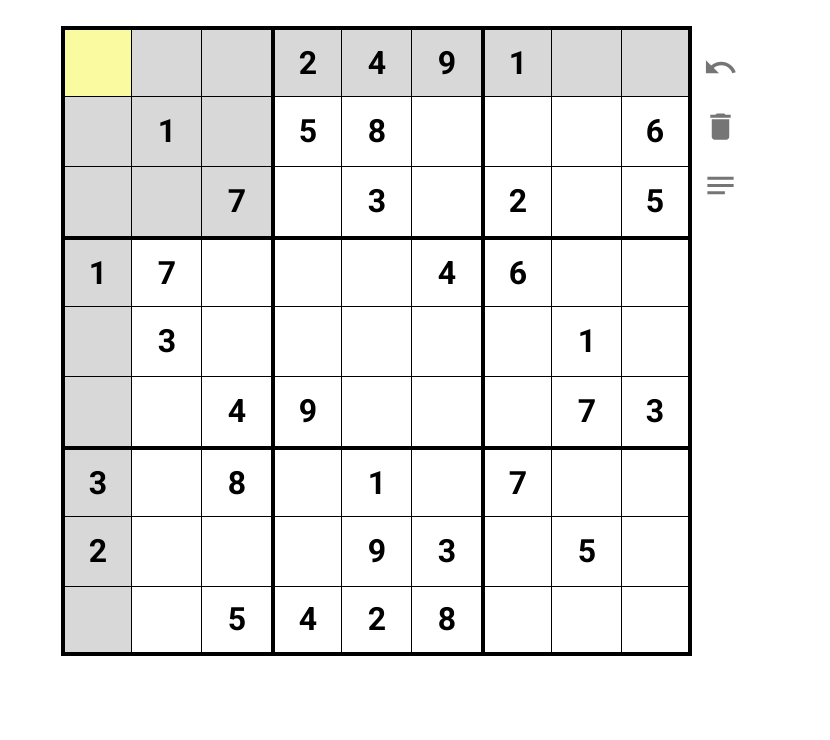
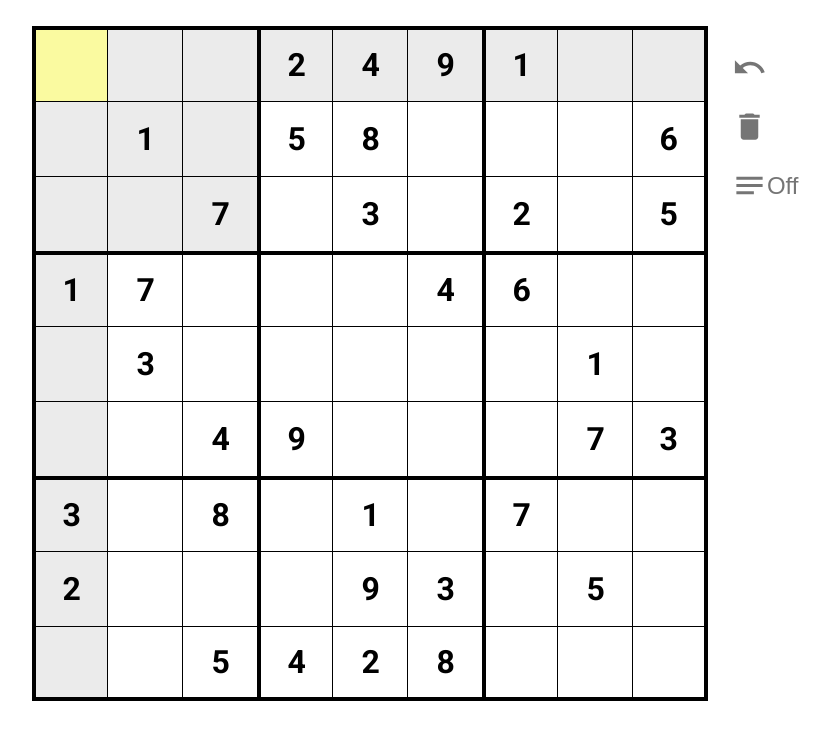
Before and after one commit to chshsmit/Sudokujs, a React (Create React App) app: page / in a window 1280 px wide. Shown: the top 740 px of the page, without its empty margins (200-1030 px from the left). Built offline with nearby package versions, Linux system fonts and the light colour scheme; the HTML template or start-up script is replaced by a standard one.

Commit message:
Added in the ability to type notes

```diff
--- a/src/components/Actions/ActionIcon.tsx
+++ b/src/components/Actions/ActionIcon.tsx
@@ -4,7 +4,7 @@
  * @description
  * @created 2020-10-21T14:20:58.321Z-07:00
  * @copyright
- * @last-modified 2020-10-21T14:58:19.069Z-07:00
+ * @last-modified 2020-10-21T15:21:15.407Z-07:00
  */
 
 import React from "react";
--- a/src/components/Actions/Actions.tsx
+++ b/src/components/Actions/Actions.tsx
@@ -3,7 +3,7 @@
  * @author Christopher Smith
  * @description
  * @created 2020-10-21T13:12:57.896Z-07:00
- * @last-modified 2020-10-21T14:56:27.765Z-07:00
+ * @last-modified 2020-10-22T14:11:53.663Z-07:00
  */
 
 import React from "react";
@@ -20,6 +20,7 @@ import NotesIcon from "@material-ui/icons/Notes";
 const ActionsStyles = makeStyles({
   mainActionContainer: {
     marginTop: "3%",
+    marginLeft: "1%",
     width: "10%",
     // margin: "auto",
   },
@@ -28,6 +29,8 @@ const ActionsStyles = makeStyles({
 interface ActionsProps {
   activeCellEditable: boolean;
   deleteCell: (value: number) => void;
+  toggleNoteMode: () => void;
+  noteModeActive: boolean;
 }
 
 // ---------------------------------------------------------------
@@ -35,7 +38,11 @@ interface ActionsProps {
 const Actions = ({
   activeCellEditable,
   deleteCell,
+  toggleNoteMode,
+  noteModeActive,
 }: ActionsProps): React.ReactElement => {
+  console.log({ noteModeActive });
+
   const classes = ActionsStyles();
   return (
     <Grid
@@ -57,9 +64,14 @@ const Actions = ({
         icon={<DeleteIcon fontSize="large" />}
       />
       <ActionIcon
-        action={() => console.log("Hello")}
+        action={toggleNoteMode}
         actionText="Notes"
-        icon={<NotesIcon fontSize="large" />}
+        icon={(
+          <>
+            <NotesIcon fontSize="large" />
+            {noteModeActive ? "On" : "Off"}
+          </>
+        )}
       />
     </Grid>
   );
--- a/src/components/Board/Board.tsx
+++ b/src/components/Board/Board.tsx
@@ -3,20 +3,20 @@
  * @author Christopher Smith
  * @description
  * @created 2020-10-20T11:40:07.951Z-07:00
- * @last-modified 2020-10-21T14:55:37.139Z-07:00
+ * @last-modified 2020-10-22T14:10:29.434Z-07:00
  */
 
 import React from "react";
 import { makeStyles } from "@material-ui/core/styles";
 
 import Cell from "components/Cell/Cell";
-import { checkIfIndexInBox } from "utils/utils";
+import { checkIfIndexInBox, CellNotes } from "utils/utils";
 
 const BoardStyles = makeStyles({
   boardGrid: {
     display: "grid",
-    gridTemplateColumns: "repeat(9, 70px)",
-    gridTemplateRows: "repeat(9, 70px)",
+    gridTemplateColumns: "repeat(9, 75px)",
+    gridTemplateRows: "repeat(9, 75px)",
     width: "fit-content",
     marginTop: "2%",
   },
@@ -28,6 +28,7 @@ interface BoardProps {
   activeRowPosition: number;
   activeColumnPosition: number;
   uneditableCells: Array<string>;
+  cellNotes: CellNotes;
 }
 
 const Board = ({
@@ -36,6 +37,7 @@ const Board = ({
   activeRowPosition,
   activeColumnPosition,
   uneditableCells,
+  cellNotes,
 }: BoardProps): React.ReactElement => {
   const classes = BoardStyles();
 
@@ -65,6 +67,8 @@ const Board = ({
           value={value}
           key={`${rowIndex - columnIndex}`}
           onClick={changeActiveCell}
+          notes={cellNotes[`${rowIndex}-${columnIndex}`]}
+          activeCellValue={sudokuGrid[activeRowPosition][activeColumnPosition]}
         />
       );
     });
--- a/src/components/Cell/Cell.tsx
+++ b/src/components/Cell/Cell.tsx
@@ -3,16 +3,17 @@
  * @author Christopher Smith
  * @description
  * @created 2020-10-20T11:48:46.510Z-07:00
- * @last-modified 2020-10-21T14:50:55.643Z-07:00
+ * @last-modified 2020-10-22T14:25:06.568Z-07:00
  */
 
 import React from "react";
 import { makeStyles } from "@material-ui/core/styles";
 import clsx from "clsx";
+import classes from "*.module.css";
 
 const CellStyles = makeStyles({
   mainCell: {
-    width: "70px",
+    width: "75px",
     borderLeft: "1px solid",
     borderTop: "1px solid",
     borderColor: "black !important",
@@ -29,22 +30,32 @@ const CellStyles = makeStyles({
     background: "#fafaa0",
   },
   constrainingCell: {
-    background: "rgba(60, 60, 60, 0.2)",
+    background: "rgba(60, 60, 60, 0.1)",
   },
   lastColumn: {
     borderRight: "4px solid",
-    width: "66px",
+    width: "71px",
   },
   lastRow: {
     borderBottom: "4px solid",
   },
   thickLeft: {
     borderLeft: "4px solid",
-    width: "66px",
+    width: "71px",
   },
   thickTop: {
     borderTop: "4px solid",
-    height: "66px",
+    height: "71px",
+  },
+  notesCell: {
+    display: "grid",
+    gridTemplateColumns: "repeat(3, 24px)",
+    gridTemplateRows: "repeat(3, 24px)",
+    color: "rgba(60, 60, 60, 0.5)",
+    fontSize: "medium",
+  },
+  activeCellValueNote: {
+    color: "black",
   },
 });
 
@@ -56,6 +67,8 @@ interface CellProps {
   columnPosition: number;
   onClick: (rowPosition: number, columnPosition: number) => void;
   editable: boolean;
+  notes: Array<boolean>;
+  activeCellValue: number;
 }
 
 const Cell = ({
@@ -66,6 +79,8 @@ const Cell = ({
   onClick,
   isConstrainingActive,
   editable,
+  notes,
+  activeCellValue,
 }: CellProps): React.ReactElement => {
   const styles = CellStyles();
 
@@ -85,7 +100,28 @@ const Cell = ({
       className={cellClass}
       onClick={() => onClick(rowPosition, columnPosition)}
     >
-      {value ? value : ""}
+      {value ? (
+        value
+      ) : notes.length !== 0 ? (
+        <div className={styles.notesCell}>
+          {notes.map((value, index) => {
+            return (
+              <div
+                key={index}
+                className={
+                  activeCellValue === index + 1
+                    ? styles.activeCellValueNote
+                    : ""
+                }
+              >
+                {value ? index + 1 : ""}
+              </div>
+            );
+          })}
+        </div>
+      ) : (
+        ""
+      )}
     </div>
   );
 };
--- a/src/components/Game/Game.tsx
+++ b/src/components/Game/Game.tsx
@@ -4,14 +4,20 @@
  * @description
  * @created 2020-10-20T14:39:32.323Z-07:00
  * @copyright
- * @last-modified 2020-10-21T14:55:21.407Z-07:00
+ * @last-modified 2020-10-22T14:22:33.347Z-07:00
  */
 
 import React, { useState, useEffect, useCallback, useRef } from "react";
 import { Grid } from "@material-ui/core";
 
 import { NUMBER_KEYS, NAVIGATION_KEYS } from "components/Game/GameConstants";
-import { createNewGrid, determineUneditableCells } from "utils/utils";
+import {
+  createNewGrid,
+  determineIfGridIsFull,
+  determineUneditableCells,
+  createInitialCellNotes,
+  CellNotes,
+} from "utils/utils";
 import Board from "components/Board/Board";
 import Actions from "components/Actions/Actions";
 
@@ -20,7 +26,13 @@ const Game = (): React.ReactElement => {
   // State and Refs
   // ---------------------------------------------------------------
   const [sudokuGrid, updateGrid] = useState(createNewGrid());
+  const [gridIsFull, setGridIsFull] = useState(false);
   const [uneditableCells] = useState(determineUneditableCells(sudokuGrid));
+  const [cellNotes, updateCellNotes] = useState(
+    createInitialCellNotes(sudokuGrid)
+  );
+  const [noteModeActive, changeNoteMode] = useState(false);
+  const noteModeRef = useRef(noteModeActive);
 
   const [selectedPosition, changeSelectedPosition] = useState({
     rowPosition: 0,
@@ -51,7 +63,11 @@ const Game = (): React.ReactElement => {
         `${selectedPositionRef.current.rowPosition}-${selectedPositionRef.current.columnPosition}`
       )
     ) {
-      putNewNumberInGrid(event.key === "Backspace" ? 0 : Number(event.key));
+      if (noteModeRef.current && event.key !== "Backspace") {
+        addNoteToCell(Number(event.key));
+      } else {
+        putNewNumberInGrid(event.key === "Backspace" ? 0 : Number(event.key));
+      }
     } else if (NAVIGATION_KEYS.includes(event.key)) {
       navigateGrid(event.key);
     } else {
@@ -66,6 +82,10 @@ const Game = (): React.ReactElement => {
     copyOfGrid[selectedPositionRef.current.rowPosition][
       selectedPositionRef.current.columnPosition
     ] = value;
+
+    const fullGrid = determineIfGridIsFull(copyOfGrid);
+
+    setGridIsFull(fullGrid);
     updateGrid(copyOfGrid);
   };
 
@@ -119,6 +139,30 @@ const Game = (): React.ReactElement => {
     });
   };
 
+  // ---------------------------------------------------------------
+
+  const addNoteToCell = (noteValue: number): void => {
+    console.log("We are adding a note");
+    const { rowPosition, columnPosition } = selectedPositionRef.current;
+    console.log({ rowPosition, columnPosition, noteValue });
+
+    const copyOfCellNotes = { ...cellNotes };
+    copyOfCellNotes[`${rowPosition}-${columnPosition}`][
+      noteValue - 1
+    ] = !cellNotes[`${rowPosition}-${columnPosition}`][noteValue - 1];
+
+    updateCellNotes(copyOfCellNotes);
+  };
+
+  // ---------------------------------------------------------------
+
+  const toggleNoteMode = (): void => {
+    noteModeRef.current = !noteModeActive;
+    changeNoteMode(!noteModeActive);
+  };
+
+  // ---------------------------------------------------------------
+
   return (
     <Grid container direction="row" justify="center">
       <Board
@@ -127,6 +171,7 @@ const Game = (): React.ReactElement => {
         activeRowPosition={selectedPosition.rowPosition}
         activeColumnPosition={selectedPosition.columnPosition}
         changeActiveCell={changeActiveCell}
+        cellNotes={cellNotes}
       />
       <Actions
         activeCellEditable={
@@ -135,6 +180,8 @@ const Game = (): React.ReactElement => {
           )
         }
         deleteCell={putNewNumberInGrid}
+        toggleNoteMode={toggleNoteMode}
+        noteModeActive={noteModeActive}
       />
     </Grid>
   );
--- a/src/utils/utils.tsx
+++ b/src/utils/utils.tsx
@@ -3,10 +3,14 @@
  * @author Christopher Smith
  * @description
  * @created 2020-10-20T15:46:03.055Z-07:00
- * @last-modified 2020-10-21T12:03:08.542Z-07:00
+ * @last-modified 2020-10-22T14:13:48.445Z-07:00
  */
 
 //--------------------------------------------------------------------------------------
+
+/**
+ * Create a new sudoku grid
+ */
 
 export const createNewGrid = (): Array<Array<number>> => {
   return [
@@ -22,6 +26,11 @@ export const createNewGrid = (): Array<Array<number>> => {
   ];
 };
 
+/**
+ * returns a list of all points in the grid that are uneditable
+ *
+ * @param grid The current sudoku grid
+ */
 export const determineUneditableCells = (
   grid: Array<Array<number>>
 ): Array<string> => {
@@ -34,6 +43,41 @@ export const determineUneditableCells = (
   });
 
   return uneditableIndexes;
+};
+
+export interface CellNotes {
+  [index: string]: Array<boolean>;
+}
+
+export const createInitialCellNotes = (
+  grid: Array<Array<number>>
+): CellNotes => {
+  const cellNotes: CellNotes = {};
+  grid.forEach((row, rowIndex) => {
+    row.forEach((value, columnIndex) => {
+      if (value === 0)
+        cellNotes[`${rowIndex}-${columnIndex}`] = new Array(9).fill(false);
+    });
+  });
+
+  return cellNotes;
+};
+
+//--------------------------------------------------------------------------------------
+
+/**
+ * Determining if the current grid is full
+ * @param grid The current sudoku grid
+ */
+export const determineIfGridIsFull = (grid: Array<Array<number>>): boolean => {
+  let gridIsFull = true;
+  grid.forEach((row) => {
+    row.forEach((value) => {
+      if (value === 0) gridIsFull = false;
+    });
+  });
+
+  return gridIsFull;
 };
 
 //--------------------------------------------------------------------------------------
```
